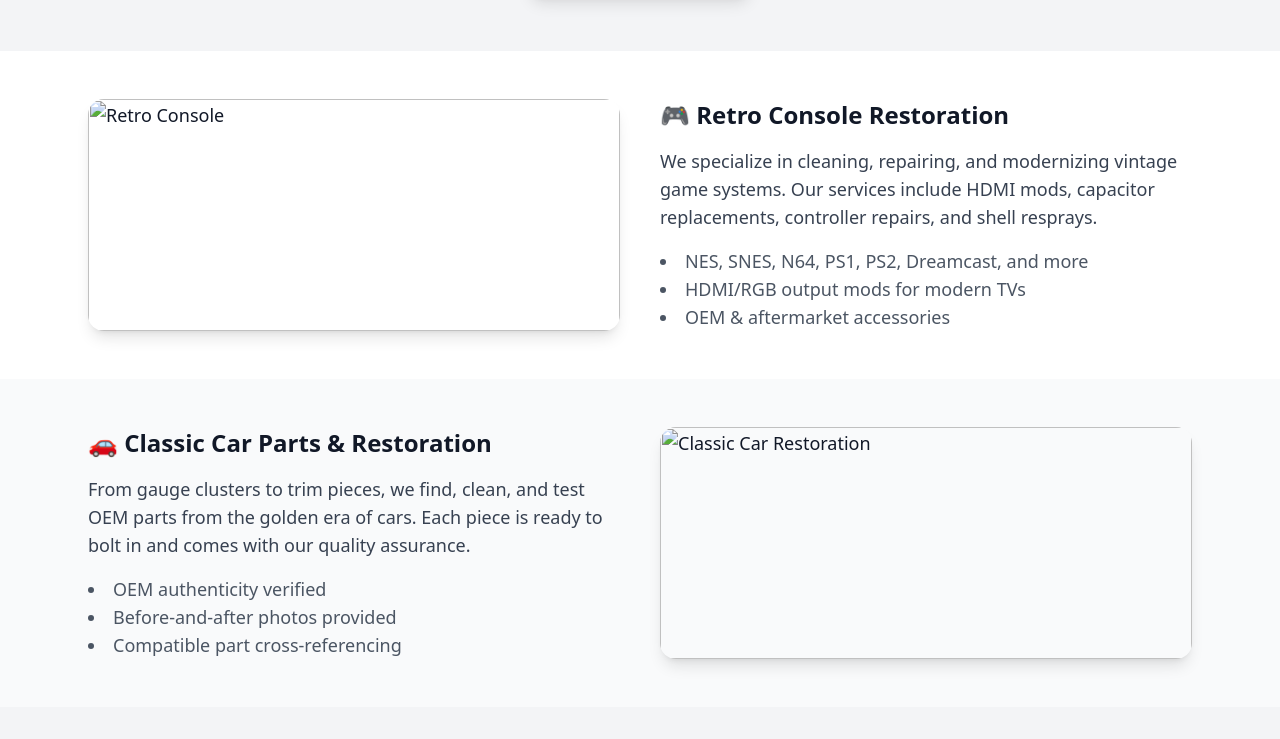
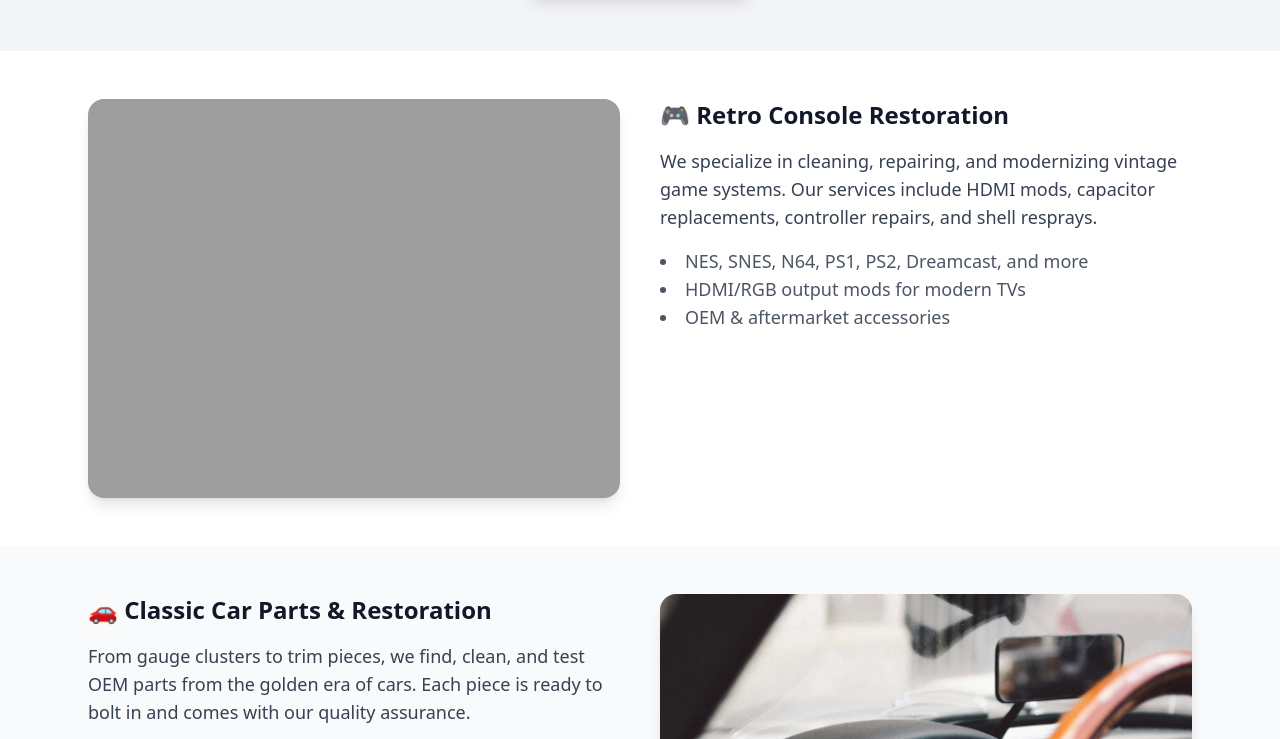
Before and after one commit to cabike/cars-and-consoles, a website: page public/index.html in a window 1280 px wide. Shown: the part 325-1064 px from the top of the page. Drawn offline with nearby package versions, Linux system fonts and the light colour scheme; the site is published under a folder, as on GitHub Pages, so addresses that start at the root find nothing.

Commit message:
updating image paths AGAIN

```diff
--- a/public/index.html
+++ b/public/index.html
@@ -62,7 +62,7 @@
 
       <section id="consoles" class="max-w-6xl mx-auto px-6 py-12 grid md:grid-cols-2 gap-10">
         <div>
-          <img src="/images/retro-console.jpg" alt="Retro Console" class="rounded-2xl shadow-lg w-full h-auto" />
+          <img src="images/retro-console.jpg" alt="Retro Console" class="rounded-2xl shadow-lg w-full h-auto" />
         </div>
         <div>
           <h3 class="text-2xl font-semibold mb-4">🎮 Retro Console Restoration</h3>
@@ -91,7 +91,7 @@
             </ul>
           </div>
           <div>
-            <img src="/images/classic-car.jpg" alt="Classic Car Restoration" class="rounded-2xl shadow-lg w-full h-auto" />
+            <img src="images/classic-car.jpg" alt="Classic Car Restoration" class="rounded-2xl shadow-lg w-full h-auto" />
           </div>
         </div>
       </section>
```
